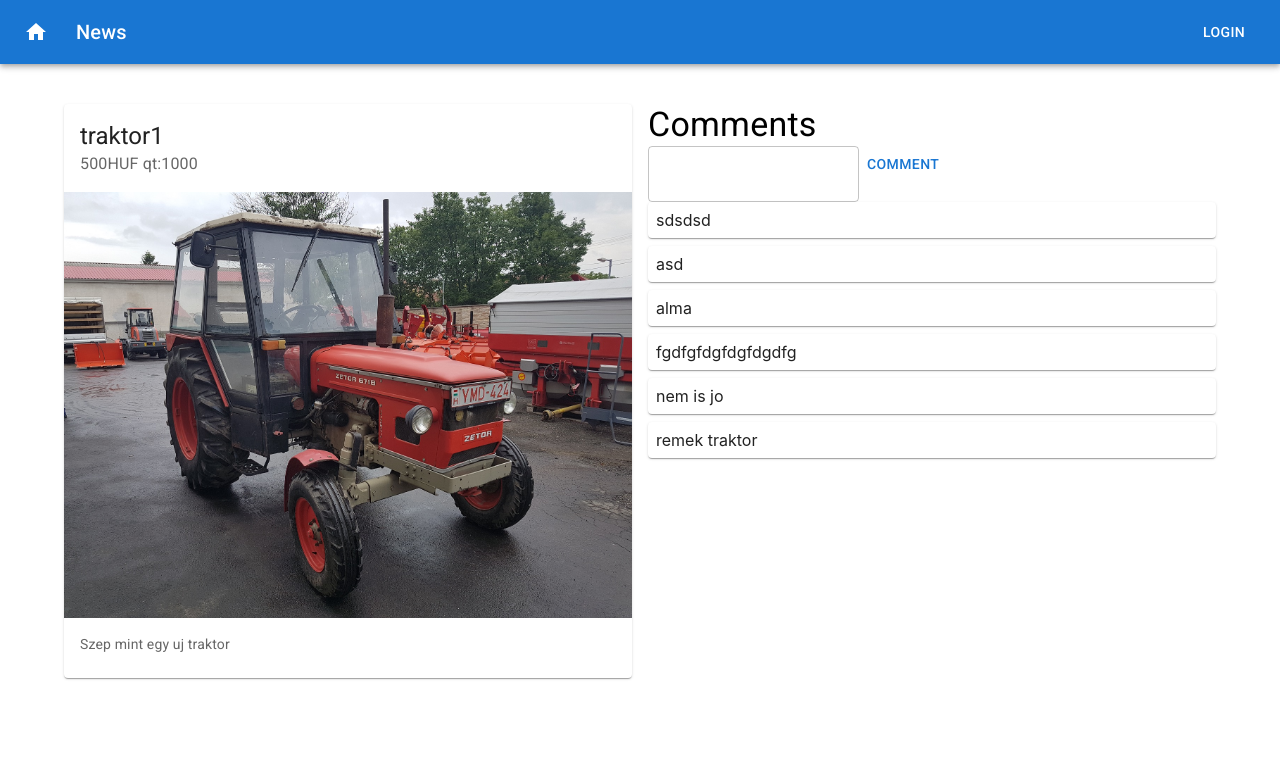
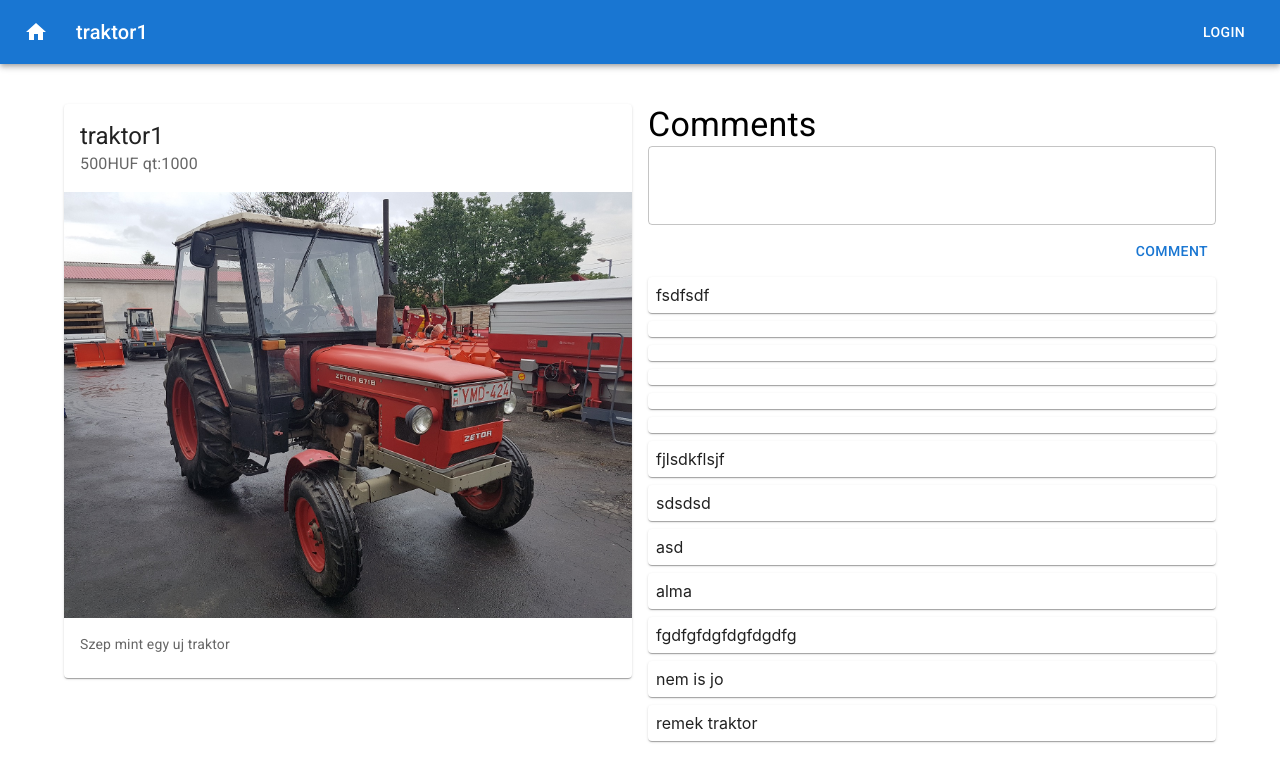
Before and after one commit to kasznar/d-react-training, a React (Create React App) app: page /product/1 in a window 1280 px wide. Shown: the top 782 px of the page. Built offline with nearby package versions, Linux system fonts and the light colour scheme; data requests are answered from the project's data file.

Commit message:
page title context

```diff
--- a/db.json
+++ b/db.json
@@ -49,6 +49,41 @@
       "productId": "1",
       "text": "sdsdsd",
       "id": 11
+    },
+    {
+      "productId": "1",
+      "text": "fjlsdkflsjf",
+      "id": 12
+    },
+    {
+      "productId": "1",
+      "text": "",
+      "id": 13
+    },
+    {
+      "productId": "1",
+      "text": "",
+      "id": 14
+    },
+    {
+      "productId": "1",
+      "text": "",
+      "id": 15
+    },
+    {
+      "productId": "1",
+      "text": "",
+      "id": 16
+    },
+    {
+      "productId": "1",
+      "text": "",
+      "id": 17
+    },
+    {
+      "productId": "1",
+      "text": "fsdfsdf",
+      "id": 18
     }
   ],
   "products": [
--- a/src/App.tsx
+++ b/src/App.tsx
@@ -3,10 +3,12 @@ import {BrowserRouter as Router, Redirect, Route, Switch,} from "react-router-do
 import {Header} from "./layout/Header";
 import {ProductListPage} from "./productList/ProductListPage";
 import {ProductPage} from "./product/ProductPage";
+import {PageTitleProvider} from "./context/PageTitle";
 
 function App() {
   return (
     <div>
+      <PageTitleProvider>
         <Router>
           <Header />
           <Switch>
@@ -19,6 +21,7 @@ function App() {
             <Redirect to="/product-list" />
           </Switch>
         </Router>
+      </PageTitleProvider>
     </div>
   );
 }
--- /dev/null
+++ b/src/context/PageTitle.tsx
@@ -0,0 +1,20 @@
+import {createContext, FC, useState} from "react";
+
+export interface PageTitle {
+    title: string;
+    setTitle: (value: string) => void;
+}
+
+export const PageTitleContext = createContext<PageTitle>({
+    title: "",
+    setTitle: () => {},
+});
+
+
+export const PageTitleProvider: FC = ({children}) => {
+    const [title, setTitle] = useState("");
+
+    return (<PageTitleContext.Provider value={{title, setTitle}}>
+        {children}
+    </PageTitleContext.Provider>)
+}
--- a/src/layout/Header.tsx
+++ b/src/layout/Header.tsx
@@ -1,10 +1,12 @@
-import React, { FC } from "react";
+import React, {FC, useContext} from "react";
 import { AppBar, Toolbar, IconButton, Typography, Button } from "@mui/material";
 import { Home } from "@mui/icons-material";
 import {useHistory} from "react-router-dom";
+import {PageTitleContext} from "../context/PageTitle";
 
 export const Header: FC = () => {
   const history = useHistory();
+  const {title}  = useContext(PageTitleContext);
 
   function handleClick() {
     history.push('/');
@@ -24,7 +26,7 @@ export const Header: FC = () => {
           <Home />
         </IconButton>
         <Typography variant="h6" component="div" sx={{ flexGrow: 1 }}>
-          News
+          {title}
         </Typography>
         <Button color="inherit">Login</Button>
       </Toolbar>
--- a/src/product/CommentsPanel.tsx
+++ b/src/product/CommentsPanel.tsx
@@ -1,5 +1,5 @@
 import React, {FC} from "react";
-import {Button, Paper, TextField, Typography} from "@mui/material";
+import {Box, Button, Paper, TextField, Typography} from "@mui/material";
 import {useComments} from "./useComments";
 
 export const CommentsPanel: FC<{ productId: string }> = ({ productId }) => {
@@ -11,8 +11,10 @@ export const CommentsPanel: FC<{ productId: string }> = ({ productId }) => {
         Comments
       </Typography>
 
-      <TextField value={newComment} onChange={handleChange}/>
-      <Button onClick={handleClick}>Comment</Button>
+      <TextField fullWidth multiline rows={2} value={newComment} onChange={handleChange}/>
+      <Box sx={{py: 1, display: 'flex', justifyContent: "flex-end"}}>
+          <Button onClick={handleClick}>Comment</Button>
+      </Box>
 
       {comments.map((comment)=>(
           <Paper sx={{mb: 1, p: 1, whiteSpace: "pre-wrap"}}>
--- a/src/product/ProductPage.tsx
+++ b/src/product/ProductPage.tsx
@@ -1,19 +1,26 @@
-import React, {useEffect, useState} from "react";
+import React, {useContext, useEffect, useState} from "react";
 import { Page } from "../layout/Page";
 import { useParams } from "react-router-dom";
 import { CommentsPanel } from "./CommentsPanel";
 import {ProductInfo} from "./ProductInfo";
 import {getProductById, Product} from "../api/products";
 import {Grid} from "@mui/material";
+import {PageTitleContext} from "../context/PageTitle";
 
 export const ProductPage = () => {
   const { productId } = useParams<{ productId: string }>();
   const [product, setProduct] = useState<Product | null>(null);
+  const {setTitle} = useContext(PageTitleContext);
 
   useEffect(() => {
       getProductById(productId).then(setProduct)
   }, [])
 
+  useEffect(()=>{
+    if (product) {
+      setTitle(product.name);
+    }
+  }, [product, setTitle])
 
   return (
     <Page>
--- a/src/product/useComments.ts
+++ b/src/product/useComments.ts
@@ -19,9 +19,11 @@ export const useComments = (productId: string) => {
     }
 
     async function handleClick() {
-        await postComments({productId, text: newComment});
-        setNewComment('');
-        await fetchComments();
+        if (newComment.trim()) {
+            await postComments({productId, text: newComment});
+            setNewComment('');
+            await fetchComments();
+        }
     }
 
     return {comments, handleChange, handleClick, newComment}
--- a/src/productList/ProductListPage.tsx
+++ b/src/productList/ProductListPage.tsx
@@ -1,8 +1,14 @@
-import React from "react";
+import React, {useContext, useEffect} from "react";
 import { Page } from "../layout/Page";
 import { ProductList } from "./ProductList";
+import {PageTitleContext} from "../context/PageTitle";
 
 export const ProductListPage = () => {
+    const { setTitle} = useContext(PageTitleContext);
+    useEffect(()=> {
+        setTitle('');
+    }, [setTitle])
+
   return (
     <Page>
       <ProductList />
```
Lines whose indentation alone changed are shown as unchanged.
